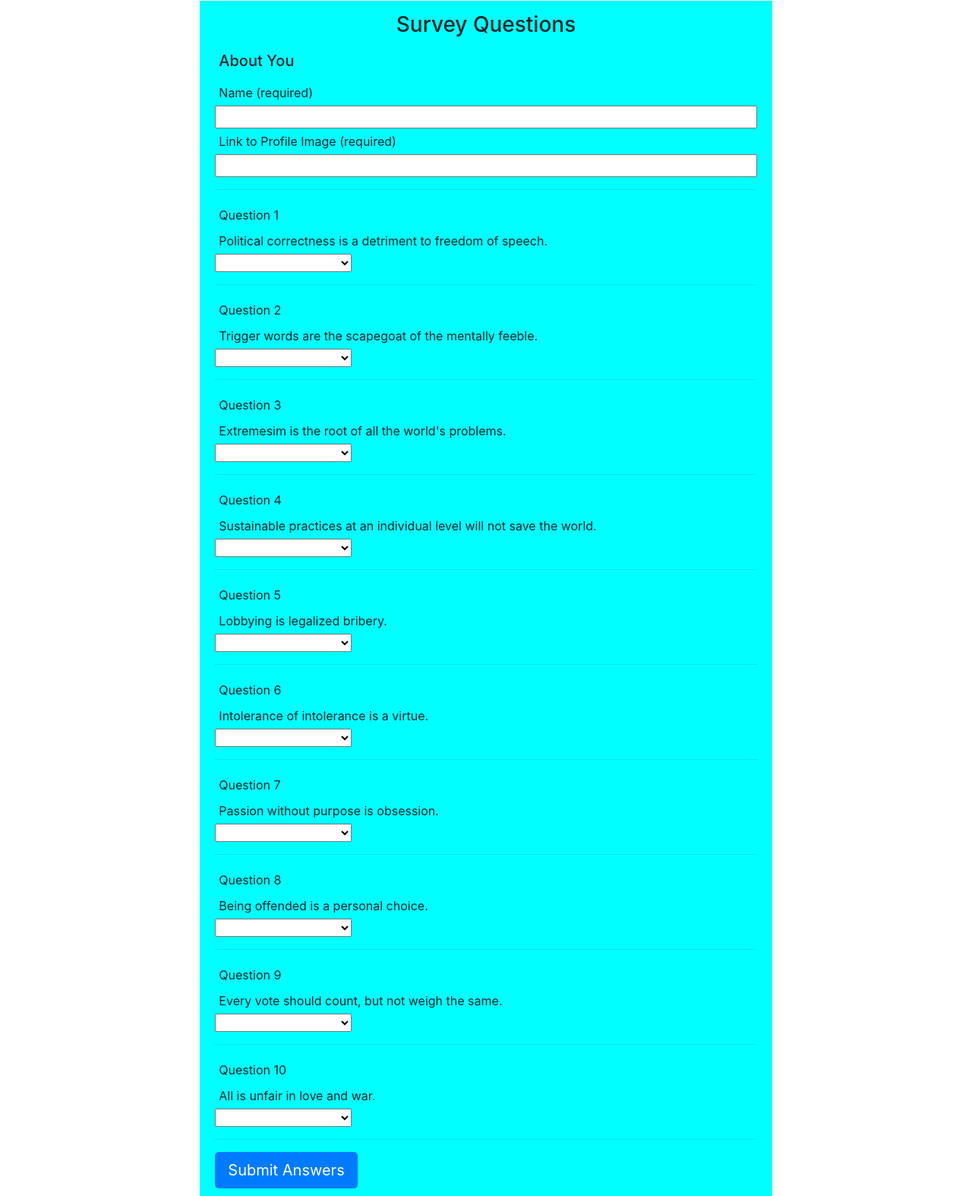
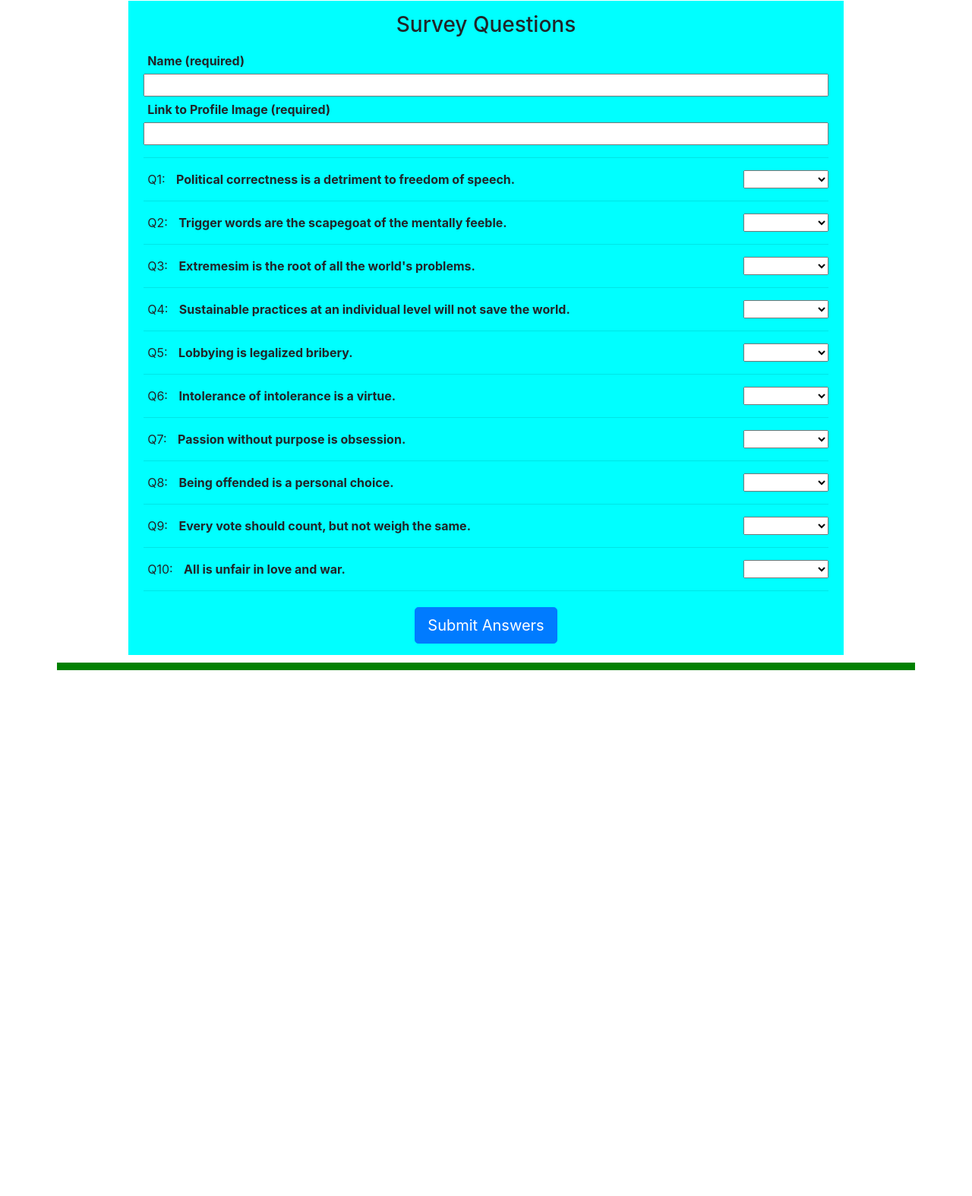
Before and after one commit to toomusa/FriendFinder, a website: page app/public/survey.html in a window 1280 px wide. Shown: the part 105-1679 px from the top of the page at 76% size. After the commit the page ends 1007 px from the top, so only its background shows below. Drawn offline with nearby package versions, Linux system fonts and the light colour scheme.

Commit message:
pivoting from modal

```diff
--- a/app/data/friends.js
+++ b/app/data/friends.js
@@ -54,8 +54,9 @@ const profiles = [
 
 let totalScoreArray = profiles.map(item => {
     let scoreSum = 0;
-    item.scores.forEach(num => {scoreSum += item.scores[num]})
-    console.log(scoreSum)
+    item.scores.forEach(num => {
+        scoreSum += num
+    })
     return scoreSum;
 })
 
--- a/app/public/survey.html
+++ b/app/public/survey.html
@@ -23,188 +23,58 @@
     </div>
 
     <div class="row">
-      <div class="col-sm-8 col-xs-12 col-md-8 offset-sm-2 offset-xs-1 offset-md-2" id="main">
+      <div class="col-sm-10 col-xs-12 col-md-10 offset-sm-1 offset-xs-0 offset-md-1" id="main">
         <!-- main content area -->
         <form role="form" action="http://localhost:7777/api/survey" method="POST">
             <h3>Survey Questions</h3>
-            <h5>About You</h5>
-            <div class="questionTitle">Name (required)</div>
+            <div class="questionTitle" style="font-weight: bold">Name (required)</div>
             <input type="text" name="name" style="width: 100%">
-            <div class="questionTitle">Link to Profile Image (required)</div>
+            <div class="questionTitle" style="font-weight: bold">Link to Profile Image (required)</div>
             <input type="text" name="photo" style="width: 100%">
             <hr>
-
-            <div class="questionTitle">Question 1</div>
-            <div id="Q1"></div>
-            <select class="response" id="A1" name="A1">
-                <option value=""></option>
-                <option value="1">1 (Strongly Disagree)</option>
-                <option value="2">2</option>
-                <option value="3">3</option>
-                <option value="4">4</option>
-                <option value="5">5</option>
-                <option value="6">6</option>
-                <option value="7">7</option>
-                <option value="8">8</option>
-                <option value="9">9</option>
-                <option value="10">10 (Strongly Agree)</option>
-              </select>
+            <span class="questionTitle">Q1:</span>
+            <span id="Q1" style="font-weight: bold"></span>
+            <select class="response float-right" id="A1" name="A1"></select>
             <hr>
-
-            <div class="questionTitle">Question 2</div>
-            <div id="Q2"></div>
-            <select class="response" id="A2" name="A2">
-                <option value=""></option>
-                <option value="1">1 (Strongly Disagree)</option>
-                <option value="2">2</option>
-                <option value="3">3</option>
-                <option value="4">4</option>
-                <option value="5">5</option>
-                <option value="6">6</option>
-                <option value="7">7</option>
-                <option value="8">8</option>
-                <option value="9">9</option>
-                <option value="10">10 (Strongly Agree)</option>
-              </select>
+            <span class="questionTitle">Q2:</span>
+            <span id="Q2" style="font-weight: bold"></span>
+            <select class="response float-right" id="A2" name="A2"></select>
             <hr>
-
-            <div class="questionTitle">Question 3</div>
-            <div id="Q3"></div>
-            <select class="response" id="A3" name="A3">
-                <option value=""></option>
-                <option value="1">1 (Strongly Disagree)</option>
-                <option value="2">2</option>
-                <option value="3">3</option>
-                <option value="4">4</option>
-                <option value="5">5</option>
-                <option value="6">6</option>
-                <option value="7">7</option>
-                <option value="8">8</option>
-                <option value="9">9</option>
-                <option value="10">10 (Strongly Agree)</option>
-              </select>
+            <span class="questionTitle">Q3:</span>
+            <span id="Q3" style="font-weight: bold"></span>
+            <select class="response float-right" id="A3" name="A3"></select>
             <hr>
-
-            <div class="questionTitle">Question 4</div>
-            <div id="Q4"></div>
-            <select class="response" id="A4" name="A4">
-                <option value=""></option>
-                <option value="1">1 (Strongly Disagree)</option>
-                <option value="2">2</option>
-                <option value="3">3</option>
-                <option value="4">4</option>
-                <option value="5">5</option>
-                <option value="6">6</option>
-                <option value="7">7</option>
-                <option value="8">8</option>
-                <option value="9">9</option>
-                <option value="10">10 (Strongly Agree)</option>
-              </select>
+            <span class="questionTitle">Q4:</span>
+            <span id="Q4" style="font-weight: bold"></span>
+            <select class="response float-right" id="A4" name="A4"></select>
             <hr>
-
-            <div class="questionTitle">Question 5</div>
-            <div id="Q5"></div>
-            <select class="response" id="A5" name="A5">
-                <option value=""></option>
-                <option value="1">1 (Strongly Disagree)</option>
-                <option value="2">2</option>
-                <option value="3">3</option>
-                <option value="4">4</option>
-                <option value="5">5</option>
-                <option value="6">6</option>
-                <option value="7">7</option>
-                <option value="8">8</option>
-                <option value="9">9</option>
-                <option value="10">10 (Strongly Agree)</option>
-              </select>
+            <span class="questionTitle">Q5:</span>
+            <span id="Q5" style="font-weight: bold"></span>
+            <select class="response float-right" id="A5" name="A5"></select>
             <hr>
-
-            <div class="questionTitle">Question 6</div>
-            <div id="Q6"></div>
-            <select class="response" id="A6" name="A6">
-                <option value=""></option>
-                <option value="1">1 (Strongly Disagree)</option>
-                <option value="2">2</option>
-                <option value="3">3</option>
-                <option value="4">4</option>
-                <option value="5">5</option>
-                <option value="6">6</option>
-                <option value="7">7</option>
-                <option value="8">8</option>
-                <option value="9">9</option>
-                <option value="10">10 (Strongly Agree)</option>
-              </select>
+            <span class="questionTitle">Q6:</span>
+            <span id="Q6" style="font-weight: bold"></span>
+            <select class="response float-right" id="A6" name="A6"></select>
             <hr>
-
-            <div class="questionTitle">Question 7</div>
-            <div id="Q7"></div>
-            <select class="response" id="A7" name="A7">
-                <option value=""></option>
-                <option value="1">1 (Strongly Disagree)</option>
-                <option value="2">2</option>
-                <option value="3">3</option>
-                <option value="4">4</option>
-                <option value="5">5</option>
-                <option value="6">6</option>
-                <option value="7">7</option>
-                <option value="8">8</option>
-                <option value="9">9</option>
-                <option value="10">10 (Strongly Agree)</option>
-              </select>
+            <span class="questionTitle">Q7:</span>
+            <span id="Q7" style="font-weight: bold"></span>
+            <select class="response float-right" id="A7" name="A7"></select>
             <hr>
-
-            <div class="questionTitle">Question 8</div>
-            <div id="Q8"></div>
-            <select class="response" id="A8" name="A8">
-                <option value=""></option>
-                <option value="1">1 (Strongly Disagree)</option>
-                <option value="2">2</option>
-                <option value="3">3</option>
-                <option value="4">4</option>
-                <option value="5">5</option>
-                <option value="6">6</option>
-                <option value="7">7</option>
-                <option value="8">8</option>
-                <option value="9">9</option>
-                <option value="10">10 (Strongly Agree)</option>
-              </select>
+            <span class="questionTitle">Q8:</span>
+            <span id="Q8" style="font-weight: bold"></span>
+            <select class="response float-right" id="A8" name="A8"></select>
             <hr>
-
-            <div class="questionTitle">Question 9</div>
-            <div id="Q9"></div>
-            <select class="response" id="A9" name="A9">
-                <option value=""></option>
-                <option value="1">1 (Strongly Disagree)</option>
-                <option value="2">2</option>
-                <option value="3">3</option>
-                <option value="4">4</option>
-                <option value="5">5</option>
-                <option value="6">6</option>
-                <option value="7">7</option>
-                <option value="8">8</option>
-                <option value="9">9</option>
-                <option value="10">10 (Strongly Agree)</option>
-              </select>
+            <span class="questionTitle">Q9:</span>
+            <span id="Q9" style="font-weight: bold"></span>
+            <select class="response float-right" id="A9" name="A9"></select>
             <hr>
-
-            <div class="questionTitle">Question 10</div>
-            <div id="Q10"></div>
-            <select class="response" id="A10" name="A10">
-                <option type="number" value=""></option>
-                <option type="number" value="1">1 (Strongly Disagree)</option>
-                <option type="number" value="2">2</option>
-                <option type="number" value="3">3</option>
-                <option type="number" value="4">4</option>
-                <option type="number" value="5">5</option>
-                <option type="number" value="6">6</option>
-                <option type="number" value="7">7</option>
-                <option type="number" value="8">8</option>
-                <option type="number" value="9">9</option>
-                <option type="number" value="10">10 (Strongly Agree)</option>
-              </select>
+            <span class="questionTitle">Q10:</span>
+            <span id="Q10" style="font-weight: bold"></span>
+            <select class="response float-right" id="A10" name="A10"></select>
             <hr>
-
-            <button class="btn btn-lg btn-primary" type="submit">Submit Answers</button>
+            <div style="text-align: center">
+                <button class="btn btn-lg btn-primary" type="submit" data-toggle="modal" data-target="#results-modal" id="submit">Submit Answers</button>
+            </div>
         </form>
       </div>
     </div>
@@ -216,6 +86,33 @@
     </div>
 
   </div>
+
+   <!-- Modal -->
+   <div id="results-modal" class="modal fade" role="dialog">
+        <div class="modal-dialog">
+          <!-- Modal content -->
+          <div class="modal-content">
+            <div class="modal-header">
+              <button type="button" class="close" data-dismiss="modal">&times;</button>
+              <h2 class="modal-title"><strong>Your Best Match</strong></h2>
+            </div>
+            <div class="modal-body">
+              <h2 id="match-name"></h2>
+              <img id="match-img" src="" alt="">
+            </div>
+            <div class="modal-footer">
+              <button type="button" class="btn btn-default" data-dismiss="modal">Close</button>
+            </div>
+          </div>
+
+        </div>
+    </div>
+
+
+
+  <script src="https://cdnjs.cloudflare.com/ajax/libs/jquery/3.2.1/jquery.min.js"></script>
+  <script src="https://maxcdn.bootstrapcdn.com/bootstrap/3.3.7/js/bootstrap.min.js"></script>
+
 
   <script type="text/javascript">
 
@@ -237,11 +134,40 @@
         (document).getElementById(`Q${questions.indexOf(e) + 1}`).textContent = e;
     });
 
+    // Populate select box with options
+    let opt0 = $(`<option value=""></option>`)
+    let opt1 = $(`<option value="1">1 (Disagree)</option>`)
+    let opt2 = $(`<option value="2">2</option>`)
+    let opt3 = $(`<option value="3">3</option>`)
+    let opt4 = $(`<option value="4">4</option>`)
+    let opt5 = $(`<option value="5">5</option>`)
+    let opt6 = $(`<option value="6">6</option>`)
+    let opt7 = $(`<option value="7">7</option>`)
+    let opt8 = $(`<option value="8">8</option>`)
+    let opt9 = $(`<option value="9">9</option>`)
+    let opt10 = $(`<option value="10">10 (Agree)</option>`)
+    $(".response").append(opt0, opt1, opt2, opt3, opt4, opt5, opt6, opt7, opt8, opt9, opt10)
+
+
+    $("#submit").on("click", function(event) {
+        event.preventDefault();
+
+        let newUser = {
+        name: req.body.name,
+        photo: req.body.photo,
+        scores: [parseInt(req.body.A1), parseInt(req.body.A2), parseInt(req.body.A3), parseInt(req.body.A4), parseInt(req.body.A5),
+                parseInt(req.body.A6), parseInt(req.body.A7), parseInt(req.body.A8), parseInt(req.body.A9), parseInt(req.body.A10)]
+    }
+
+
+
+
+
+        $("#results-modal").modal("toggle");
+    })
 
 
   </script>
-
-  <script src="https://cdnjs.cloudflare.com/ajax/libs/jquery/3.2.1/jquery.min.js"></script>
-  <!-- <script src="https://maxcdn.bootstrapcdn.com/bootstrap/3.3.6/js/bootstrap.min.js"></script> -->
+</body>
   <!-- <script src="../data/friends.js"></script> -->
 </html>
```
Also changed, not shown: server.js (+21 -1 lines).
